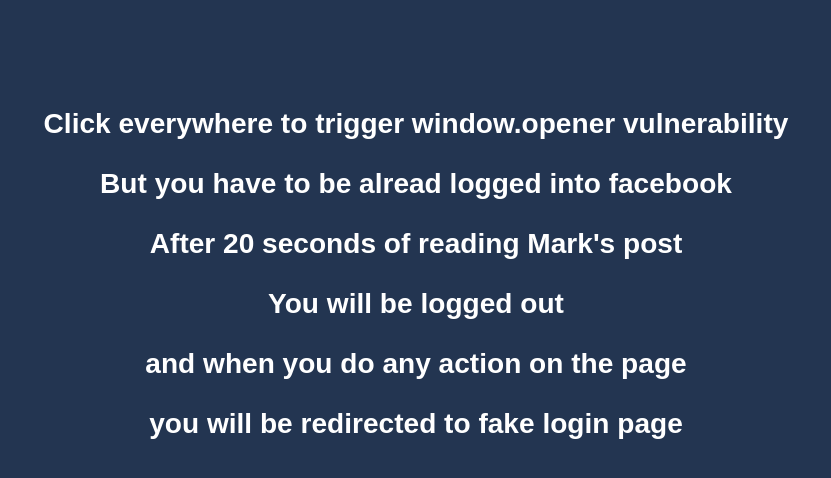
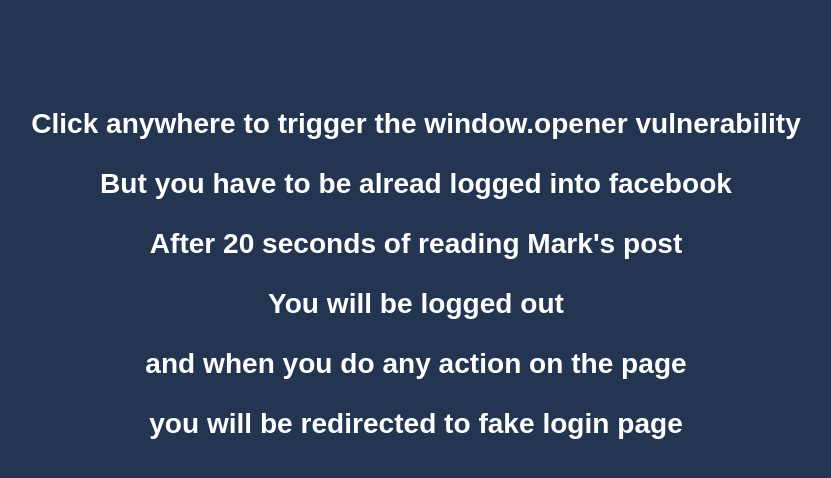
Before and after one commit to terjanq/_terjanq.github.io, a plain HTML site: page window.opener/index.html in a window 1280 px wide. Shown: the whole page, without its empty margins (224-1055 px from the left). Drawn offline with Linux system fonts and the light colour scheme.

Commit message:
Update index.html

```diff
--- a/window.opener/index.html
+++ b/window.opener/index.html
@@ -4,7 +4,7 @@
 
 <body style=" font-size: 24px; padding-top: 100px; background: #233551; color:white; font-family: arial">
     <center>
-        <h3>Click everywhere to trigger window.opener vulnerability </h3>
+        <h3>Click anywhere to trigger the window.opener vulnerability </h3>
         <h3>But you have to be alread logged into facebook</h3>
         <h3>After 20 seconds of reading Mark's post </h3>
         <h3>You will be logged out </h3>
```
